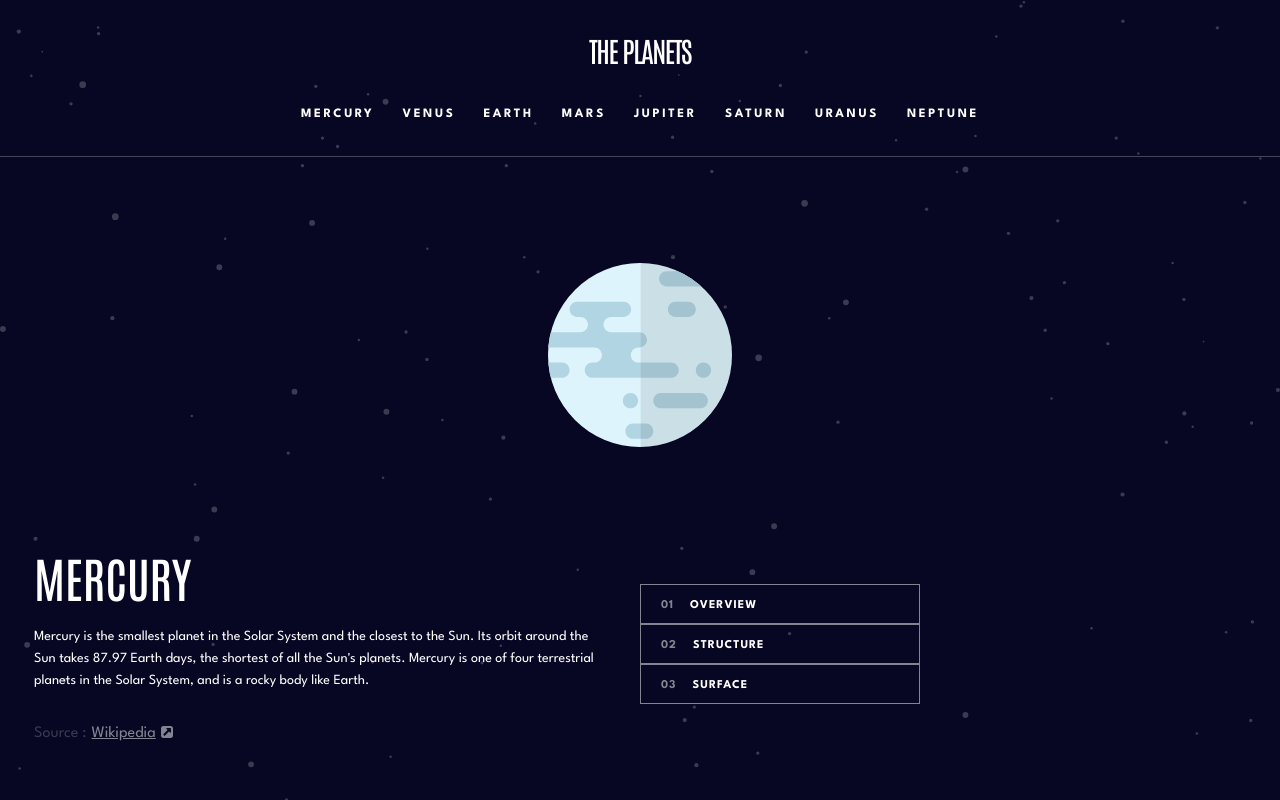
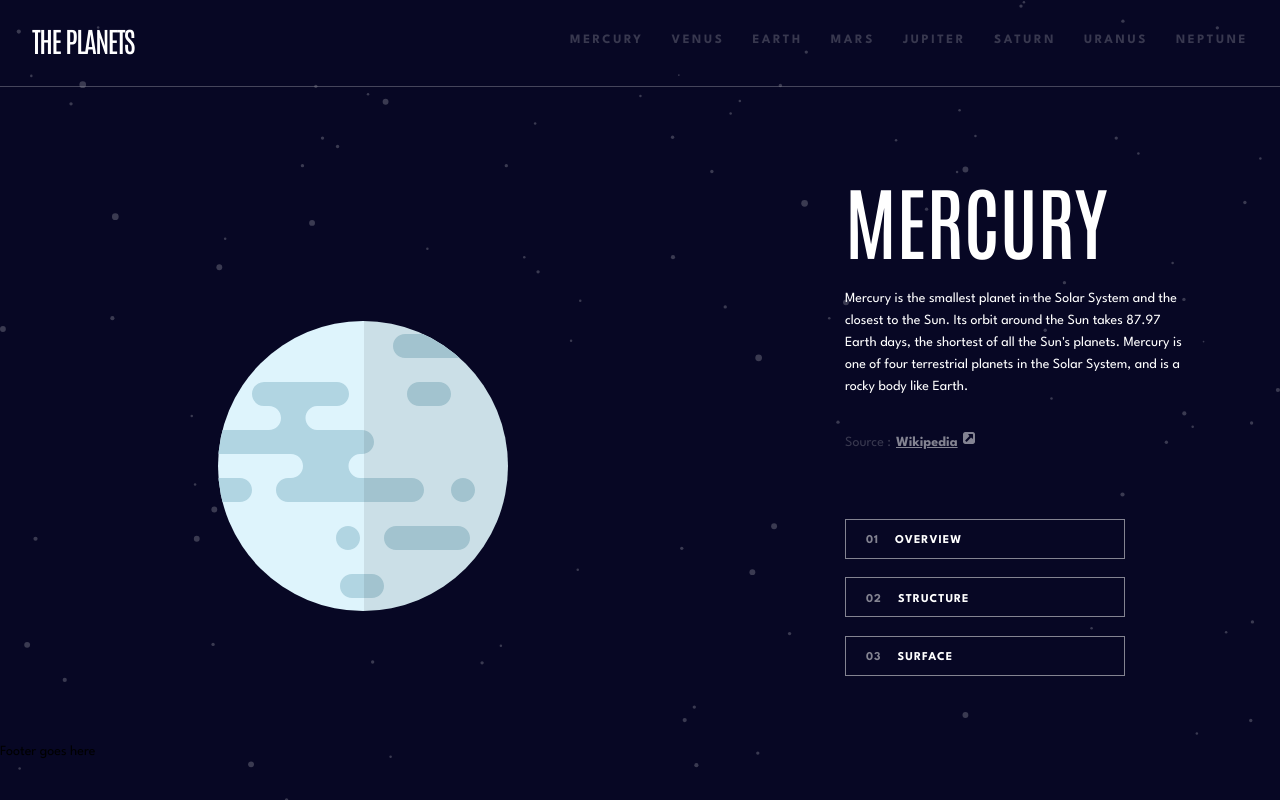
Before and after one commit to frontend-rustyff12/19-planets-fact-site, a React (Vite) app: page / in a window 1280 px wide. Built offline with nearby package versions, Linux system fonts and the light colour scheme.

Commit message:
Body layout desktop

```diff
--- /dev/null
+++ b/src/components/Footer.jsx
@@ -0,0 +1,7 @@
+export default function Footer() {
+  return (
+    <>
+      <p>Footer goes here</p>
+    </>
+  );
+}
--- a/src/components/Layout.jsx
+++ b/src/components/Layout.jsx
@@ -1,5 +1,6 @@
 import { Outlet } from "react-router";
 import Header from "./Header";
+import Footer from "./Footer";
 export default function Layout() {
   return (
     <div className="site-wrapper">
@@ -7,6 +8,7 @@ export default function Layout() {
       <main>
         <Outlet />
       </main>
+      <Footer />
     </div>
   );
 }
--- a/src/index.css
+++ b/src/index.css
@@ -39,11 +39,12 @@ body {
   min-height: 100dvh;
 }
 
-/* h1 {
+h1 {
   font-family: "Antonio", sans-serif;
-  font-size: 5rem;
- line-height: 103px;
-} */
+  font-size: 2.5rem;
+  font-weight: 500;
+  color: var(--white);
+}
 
 /* h2 {
   font-family: "Antonio", sans-serif;
@@ -66,11 +67,28 @@ body {
   letter-spacing: 1px;
 } */
 
-/* p {
+p {
   font-family: "League Spartan", sans-serif;
-  font-size: 0.875rem;
-  line-height: 25px;
-} */
+  font-size: 0.6875rem;
+  line-height: 22px;
+}
+
+@media screen and (min-width: 768px) {
+  h1 {
+    font-size: 3rem;
+  }
+}
+/* @media screen and (min-width: 1440px) { */
+@media screen and (min-width: 1220px) {
+  h1 {
+    font-size: 5rem;
+    line-height: 103px;
+  }
+
+  p {
+    font-size: 0.875rem;
+  }
+}
 
 button {
   background: none;
@@ -119,11 +137,31 @@ header {
 .nav-links a {
   text-decoration: none;
   text-transform: uppercase;
-  color: var(--white);
+  color: var(--grey-900);
   font-family: "League Spartan", sans-serif;
   font-size: 0.8rem;
   letter-spacing: 2.6px;
   font-weight: 700;
+}
+.nav-links a.active-link {
+  color: var(--white);
+}
+
+.nav-links a:hover {
+  color: var(--white);
+  position: relative;
+}
+
+.nav-links a:hover::before {
+  color: var(--white);
+  content: "";
+  background-color: var(--mercury);
+  position: absolute;
+  top: 0;
+  left: 0;
+  width: 100%;
+  height: 4px;
+  transform: translateY(-35px);
 }
 
 /* Body */
@@ -189,13 +227,6 @@ header {
   text-align: center;
 }
 
-.text-container h1 {
-  font-family: "Antonio", sans-serif;
-  font-size: 2.5rem;
-  font-weight: 500;
-  color: var(--white);
-}
-
 .text-container .info {
   color: var(--white);
   line-height: 22px;
@@ -216,6 +247,7 @@ header {
 .text-container .source a {
   margin-left: 5px;
   color: var(--grey-500);
+  font-weight: 700;
 }
 .text-container .source a:visited {
   color: var(--grey-500);
@@ -286,10 +318,6 @@ header {
     border-bottom: none;
   }
 
-  .image-container {
-    /* ; */
-  }
-
   .image-container img {
     width: 184px;
   }
@@ -297,10 +325,6 @@ header {
   .text-container {
     text-align: start;
     align-items: flex-start;
-  }
-
-  .text-container h1 {
-    font-size: 48px;
   }
 
   .buttons-container {
@@ -334,7 +358,8 @@ header {
   }
 }
 
-@media screen and (min-width: 1440px) {
+/* @media screen and (min-width: 1440px) { */
+@media screen and (min-width: 1220px) {
   /* Header */
   header {
     padding: 1.375rem 2rem 1.75rem 2rem;
@@ -345,4 +370,45 @@ header {
     justify-content: space-between;
     align-items: center;
   }
+
+  /* Body */
+
+  .main-wrapper {
+    max-width: 1110px;
+    margin: 0 auto;
+    margin-top: 5rem;
+    grid-template-columns: repeat(2, 1fr);
+    grid-template-rows: repeat(2, 1fr);
+  }
+
+  .image-container {
+    grid-column-start: 1;
+    grid-column-end: 2;
+    grid-row-start: 1;
+    grid-row-end: 3;
+  }
+
+  .text-container {
+    grid-column-start: 2;
+    grid-column-end: 3;
+    grid-row-start: 1;
+    grid-row-end: 2;
+    padding: 0rem;
+    gap: 1.125rem;
+    width: 350px;
+    margin-left: auto;
+  }
+
+  .buttons-container {
+    grid-column-start: 2;
+    grid-column-end: 3;
+    grid-row-start: 2;
+    grid-row-end: 3;
+    margin-left: auto;
+    width: 350px;
+  }
+
+  .image-container img {
+    width: 290px;
+  }
 }
```
Also changed, not shown: 1 other file (tests, documents, lock files or other folders).
